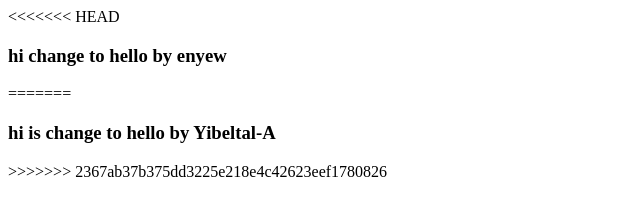
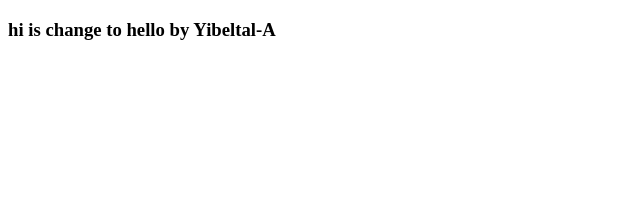
Before and after one commit to Yibeltal-0849/gitPractice, a plain HTML site: page Pages/index.html in a window 1280 px wide. Shown: the whole page, without its empty margins (0-640 px from the left). Drawn offline with Linux system fonts and the light colour scheme.

Commit message:
Update index.html

```diff
--- a/Pages/index.html
+++ b/Pages/index.html
@@ -6,10 +6,9 @@
     <title>hello git</title>
   </head>
   <body>
-<<<<<<< HEAD
-    <h3>hi change to hello by enyew</h3>
-=======
+
+
     <h3>hi is change to hello by Yibeltal-A</h3>
->>>>>>> 2367ab37b375dd3225e218e4c42623eef1780826
+
   </body>
 </html>
```
